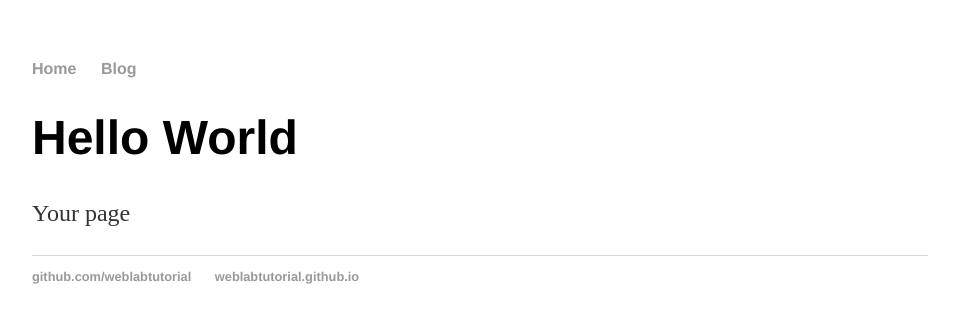
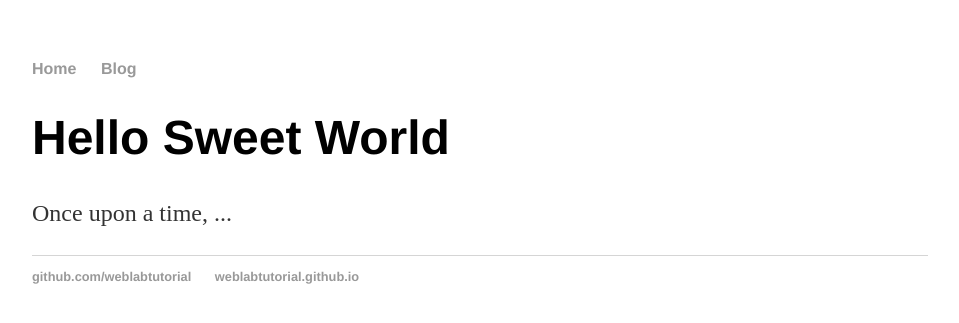
Before and after one commit to Evan-Barker/Evan-Barker, a Jekyll site: the page built from index.html, in a window 1280 px wide. Shown: the top 323 px of the page, without its empty margins (160-1119 px from the left). Built offline with Jekyll 4.4.1, drawn with Linux system fonts in a browser that asks for light colours.

Commit message:
Update index.html
update index.html to use default.html _layout

```diff
--- a/index.html
+++ b/index.html
@@ -1,32 +1,8 @@
-<!DOCKTYPE html>
-<html>
-  <head>
-    <title>WebProgrammin</title>
-
-    <!-- link to stylesheet css/main.css -->
-    <link rel="stylesheet" type="text/css" href="/css/main.css">
-  </head>
-  <body>
-    <nav>
-      <ul>
-        <li><a href="/">Home</a></li>
-        <li><a href="/blog">Blog</a></li>
-      </ul>
-    </nav>
-    <div class="container">
-      <div class="blurb">
-        <h1>Hello World</h1>
-        <p>Your page</p>
-
-        <!--divs not close? -->
-      </div>
-    </div>
-
-    <footer>
-      <ul>
-        <li><a href="https://github.com/weblabtutorial">github.com/weblabtutorial</a></li>
-        <li><a href="https://weblabtutorial.github.io">weblabtutorial.github.io</a></li>
-      </ul>
-    </footer>
-  </body>
-</html>
+---
+layout: default
+title: Web Programming
+---
+<div class="blurb">
+  <h1>Hello Sweet World</h1>
+  <p>Once upon a time, ...</p>
+</div>
```
